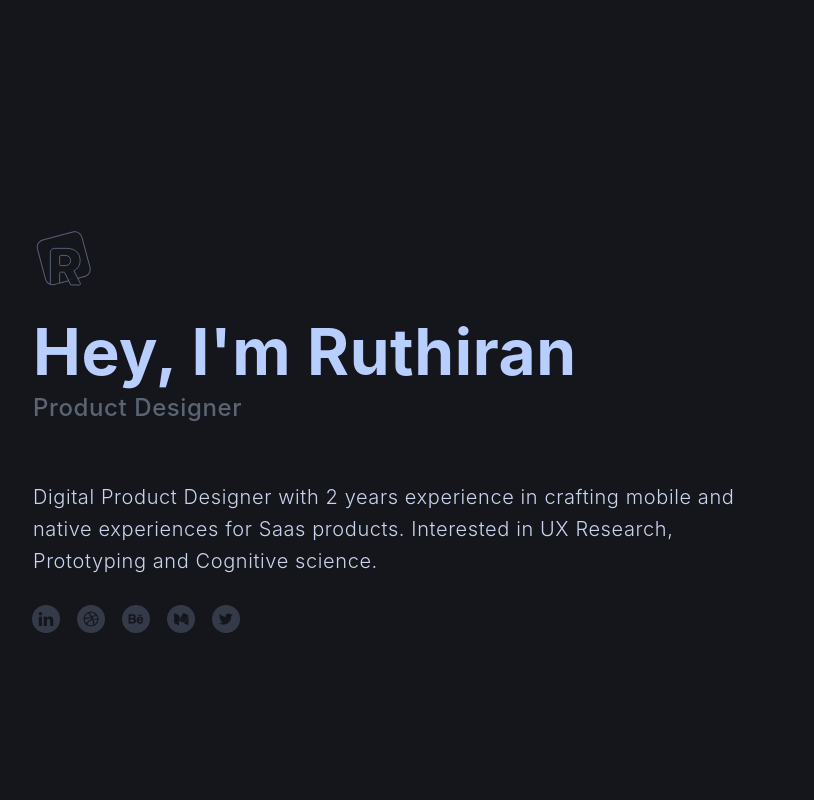
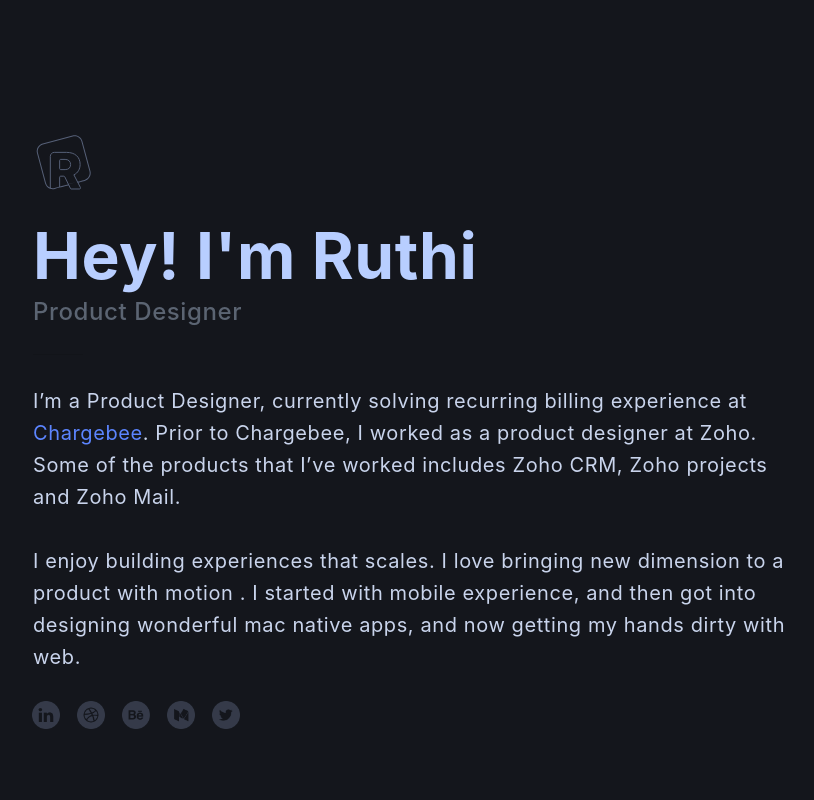
Before and after one commit to ruthiran/Ruthira.github.io, a website with bundled scripts: page index.html in a window 1280 px wide. Shown: the top 800 px of the page, without its empty margins (228-1042 px from the left). Built offline with nearby package versions, Linux system fonts and the light colour scheme; files whose address does not match are found by name.

Commit message:
COPY done

```diff
--- a/index.html
+++ b/index.html
@@ -84,7 +84,7 @@
         	<div class="my-auto site-padding" style="">
            	<img src="img/logo.svg" style="opacity:0.4;">
            	<br><br>
-          <h1 class="mb-0 test" style="font-size: 64px;font-weight: 700; color:#B8CEFF;">Hey, I'm Ruthiran
+          <h1 class="mb-0 test" style="font-size: 64px;font-weight: 700; color:#B8CEFF;">Hey! I'm Ruthi
 
           </h1>
           <p class="mb-0" style="font-size: 24px;font-weight: 500; opacity: 1; color:#5B6472;">Product Designer
@@ -97,7 +97,9 @@
 
 
 
-          <p class=" mb-0 sr-button" style="font-size: 20px;font-weight:300; opacity: 0.8; color:#C9D4EC; line-height: 32px;">Digital Product Designer with 2 years experience in crafting mobile and native experiences for Saas products. Interested in UX Research, Prototyping and Cognitive science.</p>
+          <p class=" mb-0 sr-button" style="font-size: 20px; opacity: 0.8; color:#C9D4EC; line-height: 32px;">I’m a  Product Designer, currently solving recurring billing experience at <a href="https://www.Chargebee.com" style="color: #5C85FF">Chargebee</a>. Prior to Chargebee, I worked as a product designer at Zoho. Some of the products that I’ve worked includes Zoho CRM, Zoho projects and Zoho Mail.
+			<br><br>
+			I enjoy building experiences that scales. I love bringing  new dimension to a product with motion . I started with mobile experience, and then got into designing wonderful mac native apps, and now getting my hands dirty with web.</p>
           <br>
           <div class="col-lg-4 formobile" style="margin-left: -16px;">
 
```
